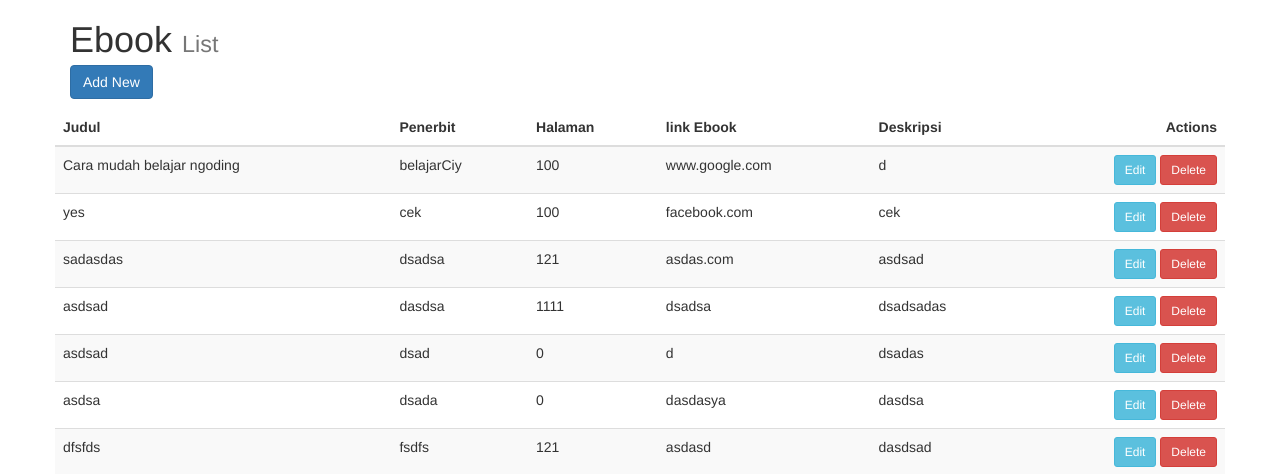
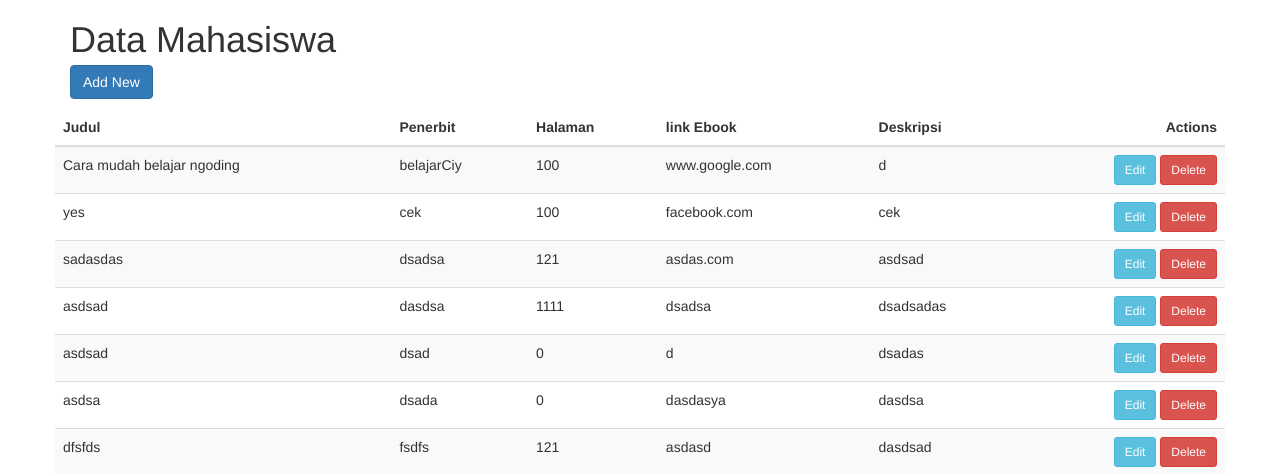
Before and after one commit to febiandixie/tutorial_crudajax, a CodeIgniter app: page /crud_ajax/ in a window 1280 px wide. Shown: the top 474 px of the page. Run offline with CodeIgniter, Linux system fonts and the light colour scheme; data comes from the database, SQL or seed files in the repository; some libraries are stand-ins or nearby versions.

Commit message:
ajax_crudd

```diff
--- a/application/views/list_buku.php
+++ b/application/views/list_buku.php
@@ -14,8 +14,8 @@
     <div class="row">
         <div class="col-12">
             <div class="col-md-12">
-                <h1>Ebook
-                    <small>List</small>
+                <h1>Data Mahasiswa
+
                     <div class="float-right"><a href="javascript:void(0);" class="btn btn-primary" data-toggle="modal" data-target="#Modal_Add"><span class="fa fa-plus"></span> Add New</a></div>
                 </h1>
             </div>
```
